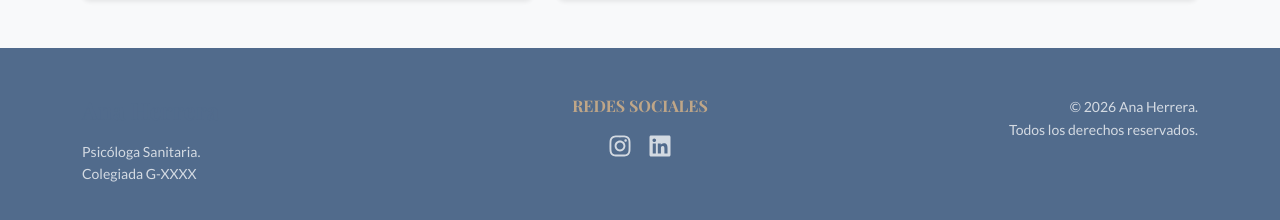
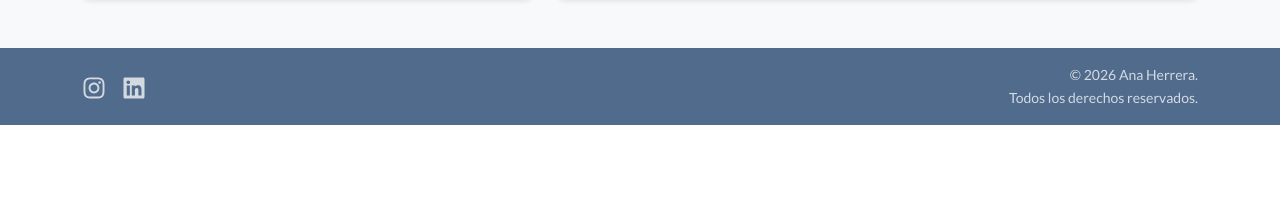
Before and after one commit to fravalpin/hpsico, a React (Vite) app: page / in a window 1280 px wide. Shown: the part 4284-4504 px from the top of the page. After the commit the page ends 4409 px from the top, so only its background shows below. Built offline with nearby package versions, Linux system fonts and the light colour scheme.

Commit message:
simplify footer: remove left column, move socials to left, reduce size

```diff
--- a/src/components/common/Footer.jsx
+++ b/src/components/common/Footer.jsx
@@ -4,26 +4,17 @@ import { FaInstagram, FaLinkedin } from 'react-icons/fa'
 
 const Footer = () => {
   return (
-    <footer className="bg-primary text-white py-5 mt-auto">
+    <footer className="bg-primary text-white py-3 mt-auto">
       <Container>
-        <Row className="gy-4">
-          <Col md={4} className="text-center text-md-start">
-            <h4 className="fw-bold mb-3" style={{ fontFamily: 'Playfair Display, serif' }}>Ana Herrera</h4>
-            <p className="small opacity-75">
-              Psicóloga Sanitaria.<br />
-              Colegiada G-XXXX
-            </p>
-          </Col>
-
-          <Col md={4} className="text-center">
-             <h6 className="text-uppercase mb-3 fw-bold ls-1 text-accent">Redes Sociales</h6>
-             <div className="d-flex justify-content-center gap-3">
+        <Row className="gy-3 align-items-center">
+          <Col md={6} className="text-center text-md-start">
+             <div className="d-flex justify-content-center justify-content-md-start gap-3">
                <a href="https://www.instagram.com/anaherrera_psico/" className="text-white opacity-75 hover-opacity-100 transition" target="_blank" rel="noopener noreferrer"><FaInstagram size={24} /></a>
                <a href="https://www.linkedin.com/in/ana-herrera-rubio-62983b165/" className="text-white opacity-75 hover-opacity-100 transition" target="_blank" rel="noopener noreferrer"><FaLinkedin size={24} /></a>
              </div>
           </Col>
 
-          <Col md={4} className="text-center text-md-end">
+          <Col md={6} className="text-center text-md-end">
              <p className="small opacity-75 mb-0">
                © {new Date().getFullYear()} Ana Herrera.<br />
                Todos los derechos reservados.
```
